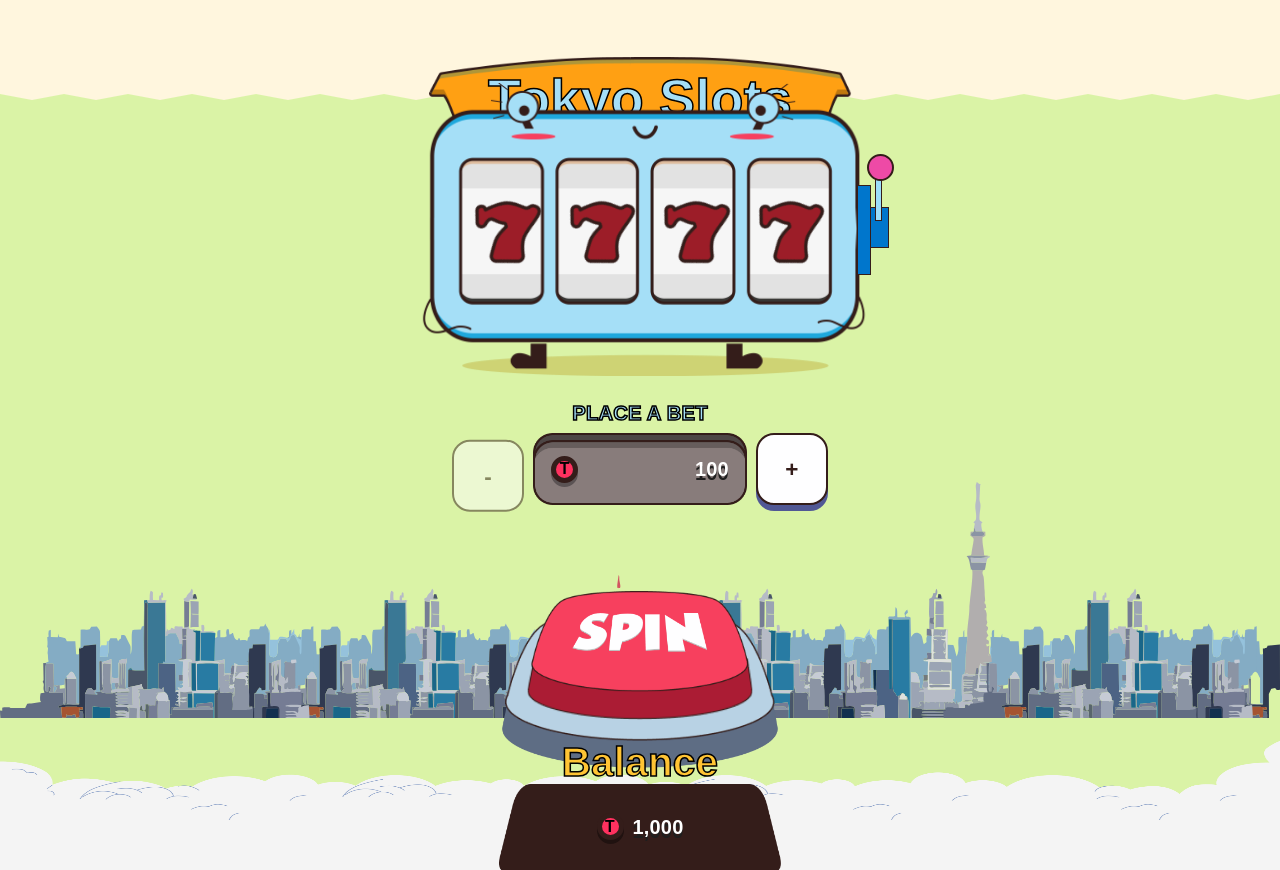
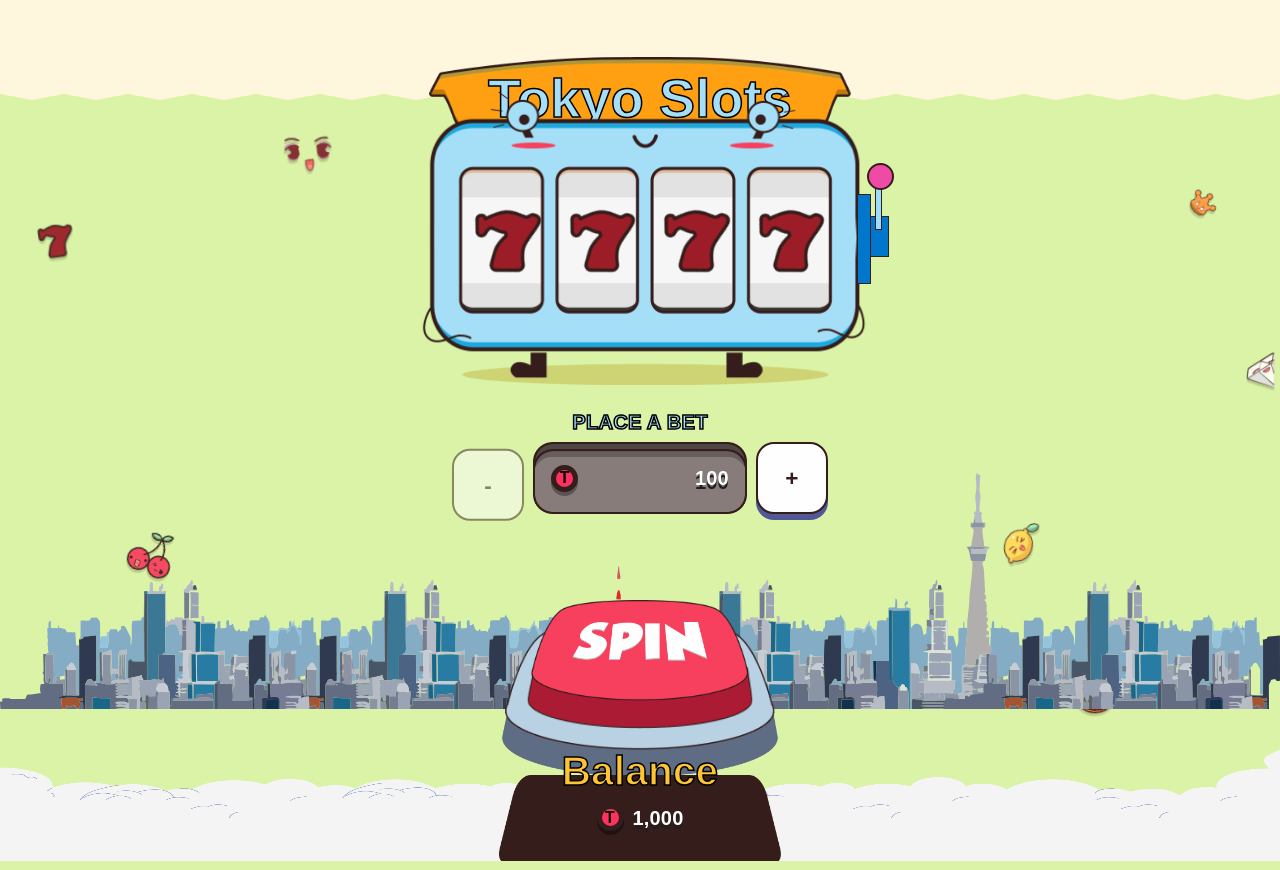
Before and after one commit to Andrii-Yanchuk/Tokyo-slots, a React (Vite) app: page / in a window 1280 px wide. Built offline with nearby package versions, Linux system fonts and the light colour scheme; a web font is replaced by a local one.

Commit message:
feat: added decor with animation

```diff
--- a/src/App.css
+++ b/src/App.css
@@ -192,6 +192,21 @@
   }
 }
 
+@keyframes decor-float {
+  0% {
+    transform: translate3d(0, 0, 0) rotate(var(--float-rotate, 0deg));
+  }
+
+  50% {
+    transform: translate3d(0, calc(var(--float-offset, 28px) * -1), 0)
+      rotate(var(--float-rotate, 0deg));
+  }
+
+  100% {
+    transform: translate3d(0, 0, 0) rotate(var(--float-rotate, 0deg));
+  }
+}
+
 @keyframes lever-pull {
   0% {
     transform: translateY(0) scaleY(1);
--- a/src/App.tsx
+++ b/src/App.tsx
@@ -6,6 +6,7 @@ import { BetControls } from "./components/BetControls";
 import { Balance } from "./components/Balance";
 import { SpinButton } from "./components/SpinButton";
 import { ResultModal } from "./components/ResultModal";
+import { ReelDecor } from "./components/ReelDecor";
 
 const RESULT_POPUP_DELAY_MS = 500;
 const RESULT_POPUP_VISIBLE_MS = 2000;
@@ -97,6 +98,8 @@ function App() {
           spinning={spinning}
         />
 
+        <ReelDecor />
+
         <BetControls
           decrementBet={decrementBet}
           incrementBet={incrementBet}
--- a/src/components/Balance.tsx
+++ b/src/components/Balance.tsx
@@ -7,15 +7,50 @@ export function Balance(props: BalanceProps) {
 
   return (
     <footer className="relative mt-auto flex h-50 w-full flex-col items-center justify-end md:h-60">
-      {/* 🌆 МІСТО (нижче) */}
       <div className="hidden md:block absolute bottom-0 w-full h-60 bg-[url('/tokiocity.svg')] bg-size-[100%_100%] bg-repeat sm:bottom-20 lg:h-80 lg::bottom-27 pointer-events-none " />
 
-      {/* ☁️ ХМАРИ (вище) */}
       <div className="absolute inset-0 bg-[url('/cloud-mob.png')] bg-size-[100%_100%] bg-center bg-no-repeat z-10 md:bg-[url('/cloud-dt.png')] pointer-events-none" />
 
-      {/* 💰 КОНТЕНТ (найвище) */}
       <div className="relative z-20 flex flex-col items-center justify-end">
-        <p className="text text-4xl text-[#FFC434]">Balance</p>
+        <p className="text text-4xl text-[#FFC434] -mb-4 z-20">Balance</p>
+
+        <div className="md:hidden">
+          <img
+            src="/reels/sdsssd.png"
+            alt="decor image"
+            className="absolute h-11 w-11 bottom-4 -left-2"
+          />
+          <img
+            src="/reels/sdsssd.png"
+            alt="decor image"
+            className="absolute h-6 w-6 bottom-15 -left-11 rotate-60"
+          />
+          <img
+            src="/reels/sdsssd.png"
+            alt="decor image"
+            className="absolute h-16 w-16 bottom-22 -left-18 rotate-90"
+          />
+          <img
+            src="/reels/sdsssd.png"
+            alt="decor image"
+            className="absolute -z-20 h-6 w-6 bottom-20 left-14 rotate-90"
+          />
+          <img
+            src="/reels/sdsssd.png"
+            alt="decor image"
+            className="absolute h-5 w-5 bottom-25 right-15 rotate-120"
+          />
+          <img
+            src="/reels/sdsssd.png"
+            alt="decor image"
+            className="absolute h-9 w-9 bottom-5 right-0 rotate-280"
+          />
+          <img
+            src="/reels/sdsssd.png"
+            alt="decor image"
+            className="absolute h-9 w-9 bottom-25 -right-13 rotate-160"
+          />
+        </div>
 
         <div className="flex h-19 w-62.5 items-center justify-center gap-2 bg-[url('/balance-bg.png')] bg-size-[100%_100%] bg-center bg-no-repeat">
           <div className="flex h-6 w-6 items-center justify-center rounded-full border-[5px] border-[#341D1A] bg-[#FF315F] text-sm font-black text-black shadow-[0_4px_0_#201210]">
--- /dev/null
+++ b/src/components/ReelDecor.tsx
@@ -0,0 +1,35 @@
+import type { CSSProperties } from "react";
+import { REEL_SYMBOLS, DECOR } from "../data/mockData";
+
+export function ReelDecor() {
+  return (
+    <section className="pointer-events-none absolute inset-0 z-0 hidden md:block">
+      {REEL_SYMBOLS.map((symbol, index) => {
+        const layout = DECOR[index];
+        const style: CSSProperties & {
+          "--float-offset": string;
+          "--float-rotate": string;
+        } = {
+          left: layout.left,
+          top: layout.top,
+          transform: `rotate(${layout.rotate})`,
+          animation: `decor-float ${layout.duration} ease-in-out infinite`,
+          animationDelay: layout.delay,
+          "--float-offset": layout.offset,
+          "--float-rotate": layout.rotate,
+        };
+
+        return (
+          <img
+            key={symbol.id}
+            src={symbol.imageSrc}
+            alt={symbol.id}
+            draggable={false}
+            className={`absolute object-contain opacity-95 drop-shadow-[0_3px_0_rgba(52,29,26,0.18)] ${layout.size}`}
+            style={style}
+          />
+        );
+      })}
+    </section>
+  );
+}
--- a/src/data/mockData.ts
+++ b/src/data/mockData.ts
@@ -48,3 +48,78 @@ export const REEL_SYMBOLS: ReelSymbol[] = [
     payoutMultiplier: 10,
   },
 ];
+
+export const DECOR = [
+  {
+    left: "3%",
+    top: "22%",
+    size: "h-8 w-8",
+    rotate: "-8deg",
+    duration: "4.8s",
+    delay: "-1.2s",
+    offset: "28px",
+  },
+  {
+    left: "10%",
+    top: "72%",
+    size: "h-10 w-10",
+    rotate: "14deg",
+    duration: "5.6s",
+    delay: "-2.4s",
+    offset: "36px",
+  },
+  {
+    left: "25%",
+    top: "86%",
+    size: "h-8 w-8",
+    rotate: "-20deg",
+    duration: "4.4s",
+    delay: "-0.8s",
+    offset: "24px",
+  },
+  {
+    left: "78%",
+    top: "70%",
+    size: "h-10 w-10",
+    rotate: "-12deg",
+    duration: "5.2s",
+    delay: "-3.1s",
+    offset: "34px",
+  },
+  {
+    left: "93%",
+    top: "18%",
+    size: "h-6 w-6",
+    rotate: "18deg",
+    duration: "4.1s",
+    delay: "-1.7s",
+    offset: "22px",
+  },
+  {
+    left: "97%",
+    top: "44%",
+    size: "h-8 w-8",
+    rotate: "0deg",
+    duration: "6.1s",
+    delay: "-2.9s",
+    offset: "30px",
+  },
+  {
+    left: "84%",
+    top: "89%",
+    size: "h-9 w-9",
+    rotate: "10deg",
+    duration: "4.9s",
+    delay: "-0.5s",
+    offset: "26px",
+  },
+  {
+    left: "22%",
+    top: "10%",
+    size: "h-11 w-11",
+    rotate: "8deg",
+    duration: "5.8s",
+    delay: "-3.6s",
+    offset: "35px",
+  },
+];
```
